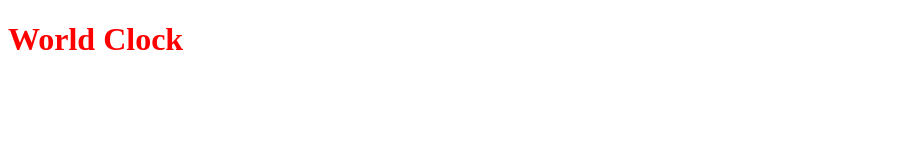
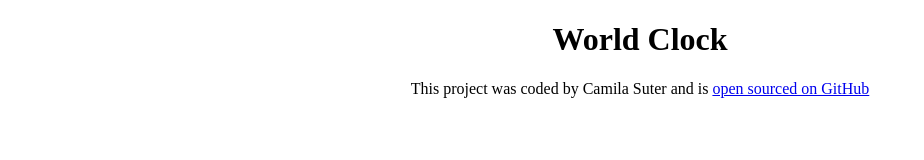
Before and after one commit to csuter22/world-clocks, a plain HTML site: page index.html in a window 1280 px wide. Shown: the whole page, without its empty margins (0-924 px from the left). Drawn offline with Linux system fonts and the light colour scheme.

Commit message:
style updated

```diff
--- a/css/style.css
+++ b/css/style.css
@@ -1,3 +1,6 @@
-body{
-    color: red;
+h1{
+    text-align: center;
 }
+footer{
+    text-align: center;
+}
--- a/index.html
+++ b/index.html
@@ -8,6 +8,11 @@
 </head>
 <body>
     <h1>World Clock</h1>
+
+    <footer>
+        This project was coded by Camila Suter and is <a href="https://github.com/csuter22/world-clocks" target="_blank">open sourced on GitHub</a>
+
+    </footer>
     <script src="java/index.js"></script>
 </body>
 </html>
```
